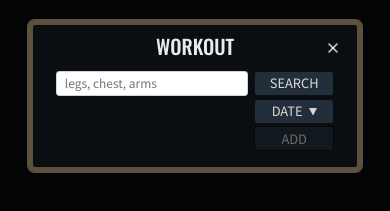
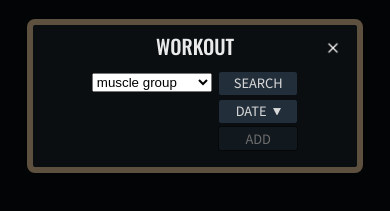
Before and after one commit to jacobhusband/fitness-log, a website: page index.html in a window 390 px wide. Both pictures are taken after a click on the element 363 px from the left and 29 px from the top of the page. Shown: the part 93-304 px from the top of the page. Drawn offline with nearby package versions, Linux system fonts and the light colour scheme.

Commit message:
Switch mobile input to select and options

```diff
--- a/css/styles.css
+++ b/css/styles.css
@@ -200,6 +200,11 @@ input[type="date"] {
   font-weight: 500;
 }
 
+.modal-search-container {
+  text-align: right;
+  margin-bottom: 0.2rem;
+}
+
 .modal-search-container input {
   width: 12rem;
 }
@@ -234,6 +239,7 @@ input[type="date"] {
 .modal-search-result {
   width: 12rem;
   border-radius: 0.25rem;
+  border: 3px solid #0a0e11;
 }
 
 .modal-img-alignment img {
@@ -538,6 +544,10 @@ input[type="date"] {
   align-self: center;
 }
 
+.thick-border {
+  border-width: 3px;
+}
+
 @media only screen and (min-width: 768px) {
   button:hover {
     filter: brightness(120%);
@@ -566,7 +576,6 @@ input[type="date"] {
   .plus-icon-container-desktop {
     align-self: center;
     display: block;
-    margin-right: 1rem;
   }
 
   .plus-icon-container-mobile {
@@ -609,6 +618,7 @@ input[type="date"] {
     border-radius: 0.25rem;
     padding: 1rem;
     background-color: #0a0e11;
+    border: 3px solid #0a0e11;
   }
 
   .modal-img-alignment img {
--- a/index.html
+++ b/index.html
@@ -70,7 +70,7 @@
             NEW EXERCISES
           </h2>
           <div class="date-to-workout hidden">
-            <input class="nav-2-date" type="date" name="nav-2-date"/>
+            <input class="nav-2-date thick-border" type="date" name="nav-2-date"/>
           </div>
         </div>
       </div>
@@ -103,12 +103,24 @@
             <form class="row row-lr-center add-exercise-modal-form">
               <div class="col modal-search-and-result">
                 <div class="modal-search-container">
-                  <input
-                    type="text"
-                    name="workoutSearch"
-                    id="workout-search"
-                    placeholder="legs, chest, arms"
-                  />
+                  <select name="workoutSearch" id="workout-search-mobile">
+                    <option value="muscle-group">muscle group</option>
+                    <option value="arms">arms</option>
+                    <option value="legs">legs</option>
+                    <option value="chest">chest</option>
+                    <option value="quads">quads</option>
+                    <option value="lats">lats</option>
+                    <option value="abs">abs</option>
+                    <option value="calves">calves</option>
+                    <option value="hamstrings">hamstrings</option>
+                    <option value="glutes">glutes</option>
+                    <option value="triceps">triceps</option>
+                    <option value="obliques">obliques</option>
+                    <option value="biceps">biceps</option>
+                    <option value="shoulder">shoulder</option>
+                    <option value="serratus-anterior">serratus anterior</option>
+                    <option value="soleus">soleus</option>
+                  </select>
                 </div>
                 <div class="mod-search-cont row flex-col"></div>
               </div>
--- a/js/main.js
+++ b/js/main.js
@@ -390,7 +390,7 @@ function createUpcomingWorkoutElementDesktop(
   return createElements(
     'li',
     {
-      class: 'modal-search-result margin-auto row',
+      class: 'modal-search-result normal-border thick-border margin-auto row',
       'dataset-id': id
     },
     [
@@ -489,7 +489,7 @@ function createVariedElements(
   return createElements(
     'li',
     {
-      class: 'modal-search-result margin-auto row',
+      class: 'modal-search-result normal-border thick-border margin-auto row',
       'dataset-id': id
     },
     [
@@ -541,11 +541,11 @@ function searchAndRemove(id) {
 }
 
 function searchForExercise(event, target) {
-  $n2Date2Work.classList.remove('hidden');
   if (target === 'mobile') {
     searchString =
       event.target.firstElementChild.firstElementChild.firstElementChild.value;
   } else if (target === 'desktop') {
+    $n2Date2Work.classList.remove('hidden');
     searchString = event.target.firstElementChild.value;
     $n2Date.addEventListener('change', function change(e) {
       var valid = checkDateIsValid(e.target.value.split('-'));
@@ -1012,6 +1012,7 @@ function newExercisesViewChanges() {
   $nav2
     .querySelector('[data-text="upcoming-workouts"]')
     .classList.remove('dark-bg');
+  $n2Date.classList.remove('green-border');
 }
 
 function changeView(event) {
```
